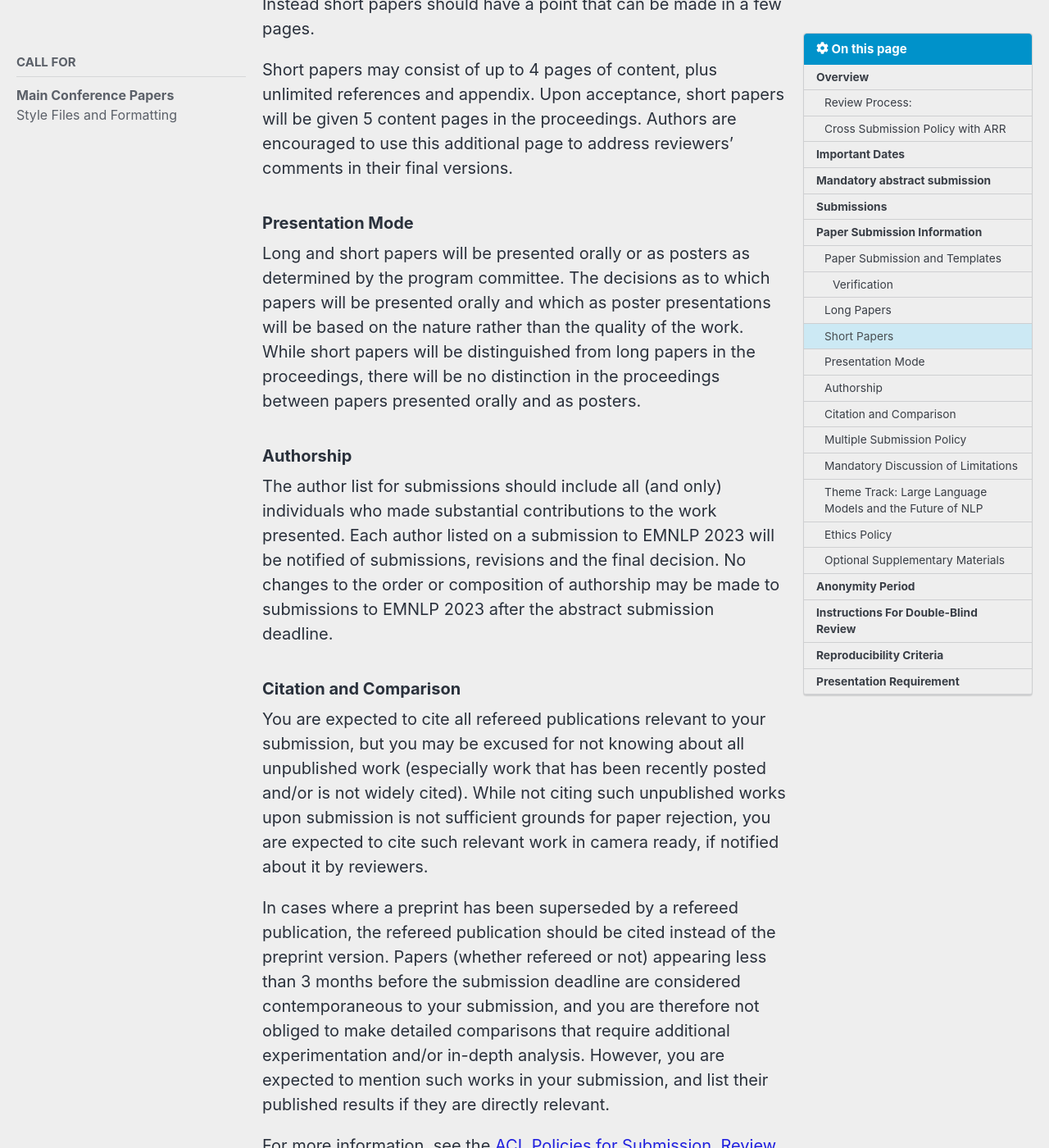
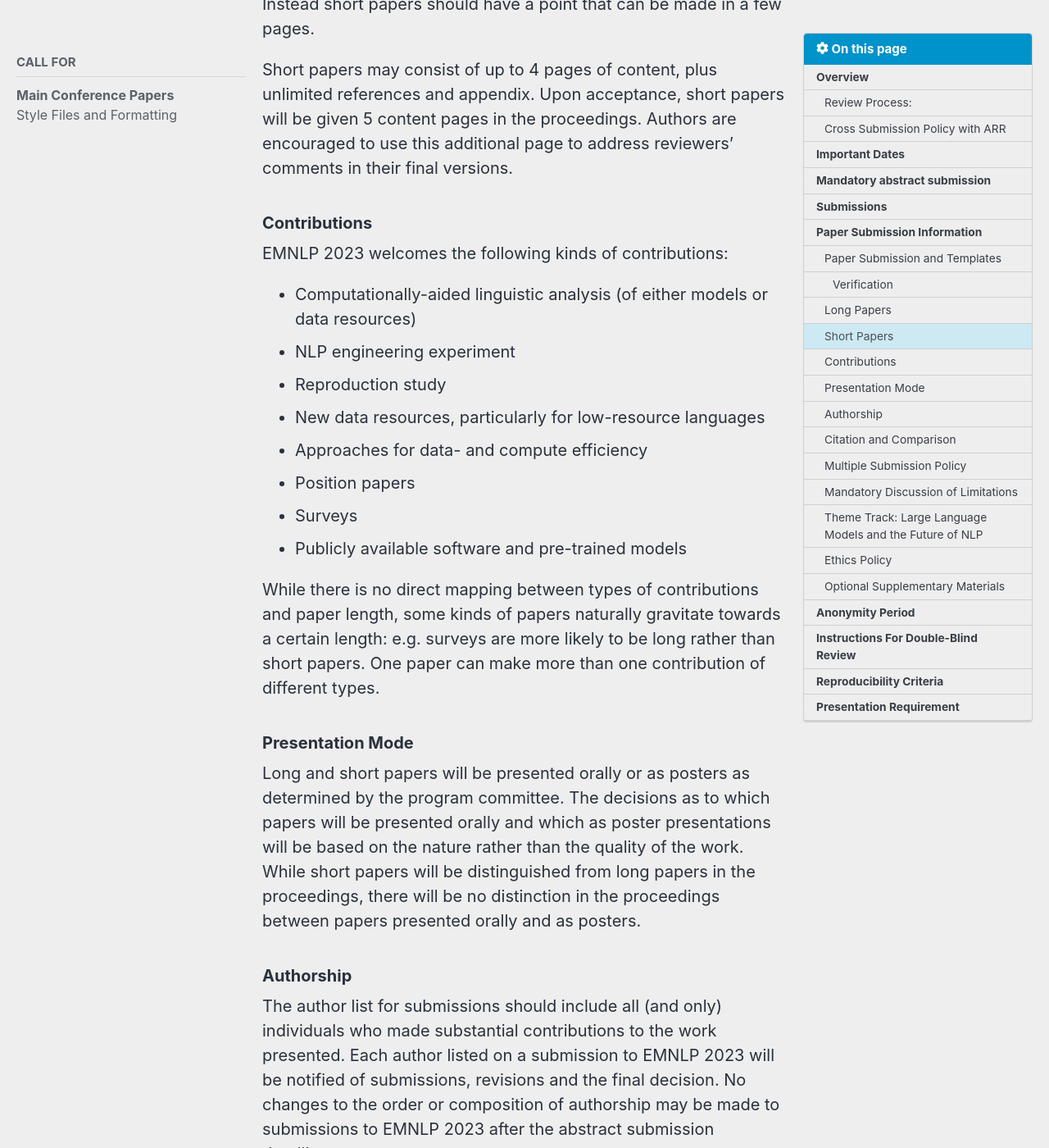
Before and after one commit to acl-org/emnlp-2023, a Jekyll site: the page built from _pages/calls/Main Conference Papers.md, in a window 1280 px wide and 1400 px high, scrolled down 5764 px. Shown: the whole window at 82% size. Built offline with Jekyll 4.4.1, drawn with Linux system fonts in a browser that asks for light colours; cached includes are drawn as plain includes; nearby versions of some CDN libraries.

Commit message:
Update Main Call with Paper Types
For example specify that survey papers are welcome

```diff
--- a/_pages/calls/Main Conference Papers.md
+++ b/_pages/calls/Main Conference Papers.md
@@ -150,13 +150,26 @@
 
 Long paper submissions must describe substantial, original, completed and unpublished work. Wherever appropriate, concrete evaluation and analysis should be included. Review forms will be made available prior to the deadlines. Long papers may consist of up to 8 pages of content, plus unlimited pages for references and appendix; final versions of long papers will be given one additional page of content (up to 9 pages) so that reviewers’ comments can be taken into account.
 
-
 ### Short Papers
 
 Short paper submissions must describe original and unpublished work. Please note that a short paper is not a shortened long paper. Instead short papers should have a point that can be made in a few pages.
 
 Short papers may consist of up to 4 pages of content, plus unlimited references and appendix. Upon acceptance, short papers will be given 5 content pages in the proceedings. Authors are encouraged to use this additional page to address reviewers’ comments in their final versions.
 
+### Contributions
+
+EMNLP 2023 welcomes the following kinds of contributions:
+
+* Computationally-aided linguistic analysis (of either models or data resources)
+* NLP engineering experiment
+* Reproduction study
+* New data resources, particularly for low-resource languages
+* Approaches for data- and compute efficiency
+* Position papers
+* Surveys
+* Publicly available software and pre-trained models
+
+While there is no direct mapping between types of contributions and paper length, some kinds of papers naturally gravitate towards a certain length: e.g. surveys are more likely to be long rather than short papers. One paper can make more than one contribution of different types.
 
 ### Presentation Mode
 
@@ -210,7 +223,6 @@
 - How replicable is the performance of these models in both NLP research and real-life applications?
 
 The theme track submissions can be either long or short. We anticipate having a special session on this theme at the conference and a Thematic Paper Award in addition to other categories of awards.
-
 
 ### Ethics Policy
 
```
